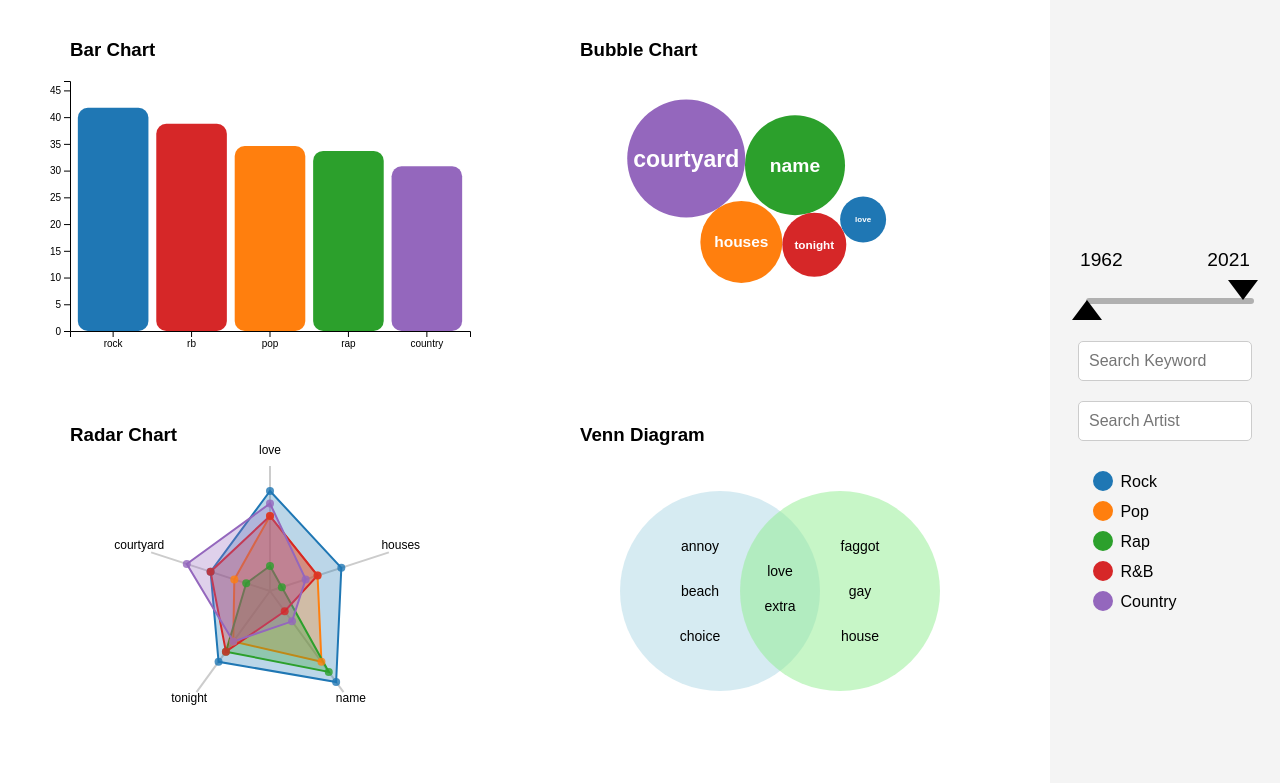
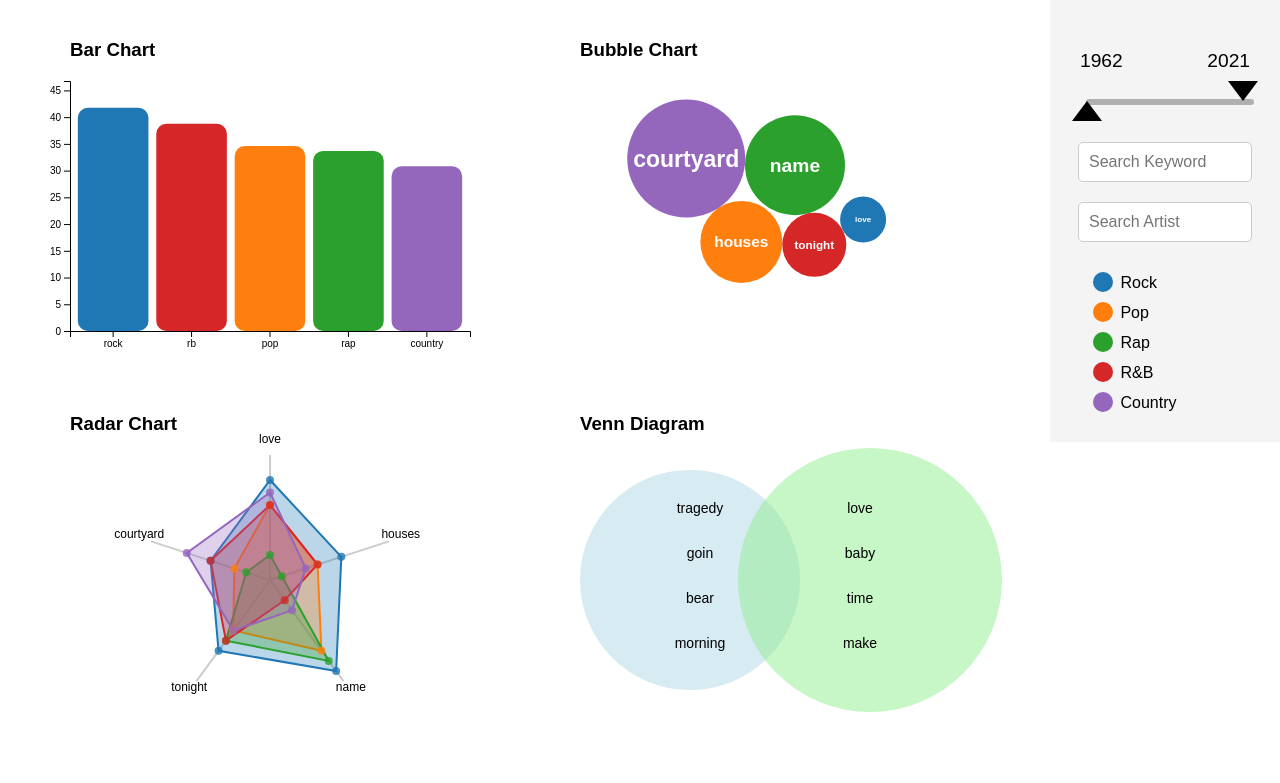
Before and after one commit to jaimevidex/VIProject, a website: page index.html in a window 1280 px wide. Drawn offline with nearby package versions, Linux system fonts and the light colour scheme; some packages are replaced by stand-ins of ours; a script that the page names is missing.

Commit message:
table implemented in venn diagram

```diff
--- a/idioms/vanDiagram.js
+++ /dev/null
@@ -1,88 +0,0 @@
-let isVendiagram = null;
-let genre3 = null;
-
-function createVanDiagram(data, containerId, minRangeValue, maxRangeValue, genres) {
-  // Data for the Venn diagram
-  const data1 = [
-    { keywords: ["annoy", "beach", "choice", "love", "extra"],
-      keywords1: ["love", "faggot", "extra", "gay", "house"] }
-  ];
-
-  // Extract the keywords from the data
-  const set1 = data1[0].keywords;
-  const set2 = data1[0].keywords1;
-
-  // Calculate the unique and common values between the two sets
-  const set1Unique = set1.filter(d => !set2.includes(d)); // Unique to set 1
-  const set2Unique = set2.filter(d => !set1.includes(d)); // Unique to set 2
-  const common = set1.filter(d => set2.includes(d)); // Common between both
-
-  // Set up SVG dimensions
-  const width = 500;
-  const height = 350;
-  const margin = { top: 50, right: 50, bottom: 50, left: 50 };
-
-  // Append chart title
-  d3.select(containerId)
-    .append("h3")
-    .style("margin-left", `${margin.left}px`)
-    .style("margin-bottom", "-30px")
-    .text("Venn Diagram");
-
-  // Create the SVG container
-  const svg = d3.select(containerId)
-    .append("svg")
-    .attr("width", width)
-    .attr("height", height)
-    .attr("viewBox", [0, 0, width, height])
-    .append("g")
-    .attr("transform", `translate(${width / 2},${height / 2})`);
-
-  // Draw the circles for the Venn diagram with overlap
-  const circle1 = svg.append("circle")
-    .attr("cx", -60) // Adjust position for overlap
-    .attr("cy", 0)
-    .attr("r", 100)
-    .attr("fill", "lightblue")
-    .attr("opacity", 0.5);
-
-  const circle2 = svg.append("circle")
-    .attr("cx", 60) // Adjust position for overlap
-    .attr("cy", 0)
-    .attr("r", 100)
-    .attr("fill", "lightgreen")
-    .attr("opacity", 0.5);
-
-  // Add text for the unique values in the first circle
-  svg.selectAll(".set1-text")
-    .data(set1Unique)
-    .enter()
-    .append("text")
-    .attr("x", -80) // Position in the first circle
-    .attr("y", (d, i) => -40 + i * 45) // Distribute text vertically
-    .attr("text-anchor", "middle")
-    .text(d => d)
-    .attr("font-size", "14px");
-
-  // Add text for the unique values in the second circle
-  svg.selectAll(".set2-text")
-    .data(set2Unique)
-    .enter()
-    .append("text")
-    .attr("x", 80) // Position in the second circle
-    .attr("y", (d, i) => -40 + i * 45) // Distribute text vertically
-    .attr("text-anchor", "middle")
-    .text(d => d)
-    .attr("font-size", "14px");
-
-  // Add text for the common values in the overlapping area
-  svg.selectAll(".common-text")
-    .data(common)
-    .enter()
-    .append("text")
-    .attr("x", 0) // Position in the center
-    .attr("y", (d, i) => -15 + i * 35) // Distribute text vertically
-    .attr("text-anchor", "middle")
-    .text(d => d)
-    .attr("font-size", "14px");
-}
--- /dev/null
+++ b/idioms/vennDiagram.js
@@ -0,0 +1,206 @@
+let isVendiagram = null;
+let genre3 = null;
+
+function createVennDiagram(data, containerId, minRangeValue, maxRangeValue, genres) {
+  // Data for the Venn diagram
+  const data1 = [
+    { keywords: ["select", "an"],
+      keywords1: ["an", "artist"] }
+  ];
+
+  console.log(data1);
+
+  // Extract the keywords from the data
+  const set1 = data1[0].keywords;
+  const set2 = data1[0].keywords1;
+
+  // Calculate the unique and common values between the two sets
+  const set1Unique = set1.filter(d => !set2.includes(d)); // Unique to set 1
+  const set2Unique = set2.filter(d => !set1.includes(d)); // Unique to set 2
+  const common = set1.filter(d => set2.includes(d)); // Common between both
+
+  // Set up SVG dimensions
+  const width = 500;
+  const height = 350;
+  const margin = { top: 50, right: 50, bottom: 50, left: 50 };
+
+  // Append chart title
+  d3.select(containerId)
+    .append("h3")
+    .style("margin-left", `${margin.left}px`)
+    .style("margin-bottom", "-30px")
+    .text("Venn Diagram");
+
+  // Create the SVG container
+  const svg = d3.select(containerId)
+    .append("svg")
+    .attr("width", width)
+    .attr("height", height)
+    .attr("viewBox", [0, 0, width, height])
+    .append("g")
+    .attr("transform", `translate(${width / 2},${height / 2})`);
+
+  // Draw the circles for the Venn diagram with overlap
+  const circle1 = svg.append("circle")
+    .attr("cx", -60) // Adjust position for overlap
+    .attr("cy", 0)
+    .attr("r", 100)
+    .attr("fill", "lightblue")
+    .attr("opacity", 0.5);
+
+  const circle2 = svg.append("circle")
+    .attr("cx", 60) // Adjust position for overlap
+    .attr("cy", 0)
+    .attr("r", 100)
+    .attr("fill", "lightgreen")
+    .attr("opacity", 0.5);
+
+  // Add text for the unique values in the first circle
+  svg.selectAll(".set1-text")
+    .data(set1Unique)
+    .enter()
+    .append("text")
+    .attr("x", -80) // Position in the first circle
+    .attr("y", (d, i) => -40 + i * 45) // Distribute text vertically
+    .attr("text-anchor", "middle")
+    .text(d => d)
+    .attr("font-size", "14px");
+
+  // Add text for the unique values in the second circle
+  svg.selectAll(".set2-text")
+    .data(set2Unique)
+    .enter()
+    .append("text")
+    .attr("x", 80) // Position in the second circle
+    .attr("y", (d, i) => -40 + i * 45) // Distribute text vertically
+    .attr("text-anchor", "middle")
+    .text(d => d)
+    .attr("font-size", "14px");
+
+  // Add text for the common values in the overlapping area
+  svg.selectAll(".common-text")
+    .data(common)
+    .enter()
+    .append("text")
+    .attr("x", 0) // Position in the center
+    .attr("y", (d, i) => -15 + i * 35) // Distribute text vertically
+    .attr("text-anchor", "middle")
+    .text(d => d)
+    .attr("font-size", "14px");
+}
+
+function updateVennDiagram(artist, genres) {
+  artistKeywords = [];
+  genreKeywords = [];
+
+  // Get the data for the Venn diagram
+  d3.csv("data/venn_table.csv").then(data => {
+    // Filter the data for the selected artist
+    const artistData = data.filter(d => d.artist === artist);
+
+    // Extract the keywords pass them to a literal array
+    artistKeywords = JSON.parse(artistData[0].artist_keywords);
+
+    // Extract the keywords for the selected genres
+    genreKeywords = JSON.parse(artistData[0].genre_keywords);
+
+    // Update the Venn diagram with the new data
+    const data1 = [
+      { keywords: artistKeywords.slice(0, 4),
+        keywords1: genreKeywords.slice(0, 4) }
+    ];
+
+    console.log(data1);
+
+    // Extract the keywords from the data
+    const set1 = data1[0].keywords;
+    const set2 = data1[0].keywords1;
+
+    // Calculate the unique and common values between the two sets
+    const set1Unique = set1.filter(d => !set2.includes(d)); // Unique to set 1
+    const set2Unique = set2.filter(d => !set1.includes(d)); // Unique to set 2
+    const common = set1.filter(d => set2.includes(d)); // Common between both
+
+    // Calculate the maximum height required for the text elements
+    const maxTextHeight = Math.max(set1Unique.length, set2Unique.length, common.length) * 45 + 40;
+
+    // Set the radius of the circles based on the maximum text height
+    const radius = maxTextHeight / 2;
+
+    // Set up SVG dimensions
+    const width = 500;
+    const height = 350;
+    const margin = { top: 50, right: 50, bottom: 50, left: 50 };
+
+    // Clean circles and texts
+    d3.select(".Venndiagram").select("svg").selectAll("circle").remove();
+    d3.select(".Venndiagram").select("svg").selectAll("text").remove();
+
+    // Select the existing SVG element
+    const svg = d3.select(".Venndiagram").select("svg")
+      .attr("width", width)
+      .attr("height", height)
+      .attr("viewBox", [0, 0, width, height])
+      .append("g")
+      .attr("transform", `translate(${width / 2},${height / 2})`);
+
+    // Append chart title
+    svg.append("h3")
+      .style("margin-left", `${margin.left}px`)
+      .style("margin-bottom", "-30px")
+      .text(artist);
+
+    // Draw the circles for the Venn diagram with overlap
+    const circle1 = svg.append("circle")
+      .attr("cx", -90) // Adjust position for overlap
+      .attr("cy", 0)
+      .attr("r", radius)
+      .attr("fill", "lightblue")
+      .attr("opacity", 0.5);
+
+    const circle2 = svg.append("circle")
+      .attr("cx", 90) // Adjust position for overlap
+      .attr("cy", 0)
+      .attr("r", radius*1.2)
+      .attr("fill", "lightgreen")
+      .attr("opacity", 0.5);
+
+    // Calculate the starting y position for centering the text
+    const startY1 = -((set1Unique.length - 1) * 45) / 2;
+    const startY2 = -((set2Unique.length - 1) * 45) / 2;
+    const startYCommon = -((common.length - 1) * 35) / 2;
+
+    // Add text for the unique values in the first circle
+    svg.selectAll(".set1-text")
+      .data(set1Unique)
+      .enter()
+      .append("text")
+      .attr("x", -80) // Position in the first circle
+      .attr("y", (d, i) => startY1 + i * 45) // Distribute text vertically
+      .attr("text-anchor", "middle")
+      .text(d => d)
+      .attr("font-size", "14px");
+
+    // Add text for the unique values in the second circle
+    svg.selectAll(".set2-text")
+      .data(set2Unique)
+      .enter()
+      .append("text")
+      .attr("x", 80) // Position in the second circle
+      .attr("y", (d, i) => startY2 + i * 45) // Distribute text vertically
+      .attr("text-anchor", "middle")
+      .text(d => d)
+      .attr("font-size", "14px");
+
+    // Add text for the common values in the overlapping area
+    svg.selectAll(".common-text")
+      .data(common)
+      .enter()
+      .append("text")
+      .attr("x", 0) // Position in the center
+      .attr("y", (d, i) => startYCommon + i * 35) // Distribute text vertically
+      .attr("text-anchor", "middle")
+      .text(d => d)
+      .attr("font-size", "14px");
+  });
+}
--- a/index.html
+++ b/index.html
@@ -11,7 +11,7 @@
     <script src="./idioms/barchart.js"></script>
     <script src="./idioms/bubble.js"></script>
     <script src="./idioms/radar.js"></script>
-    <script src="./idioms/vanDiagram.js"></script>
+    <script src="./idioms/vennDiagram.js"></script>
 
   </head>
   <body onload="init()">
@@ -21,7 +21,7 @@
             <div class="Linechart" style="display: none;"></div>
             <div class="Bubblechart"></div>
             <div class="Radarchart"></div>
-            <div class="Vandiagram"></div>
+            <div class="Venndiagram"></div>
         </div>
         <div class="buttons">
             <div class="range-slider">
--- a/script.js
+++ b/script.js
@@ -15,7 +15,8 @@ function init() {
     createBarchart(data, ".Barchart", minRangeValue, maxRangeValue, genres);
     createBubblechart(data, ".Bubblechart", minRangeValue, maxRangeValue, genres);
     createRadarchart(data, ".Radarchart", minRangeValue, maxRangeValue, genres);
-    createVanDiagram(data, ".Vandiagram", minRangeValue, maxRangeValue, genres);
+    createVennDiagram(data, ".Venndiagram", minRangeValue, maxRangeValue, genres);
+    updateVennDiagram("Bee Gees", "rap");
   });
 
   const minRange = document.getElementById("minRange");
--- a/style.css
+++ b/style.css
@@ -6,7 +6,7 @@ body {
 
 .dashboard {
     display: flex;  /* Flexbox to align two sections */
-    height: 100vh;  /* Full viewport height */
+    height: 100%;  /* Full viewport height */
     width: 100%;
 }
 
@@ -35,7 +35,7 @@ body {
     grid-area: Radarchart;
 }
 
-.Vandiagram {
+.Venndiagram {
     grid-area: Vandiagram;
 }
 
```
Also changed, not shown: data/venn_table.csv, 1 other file.
